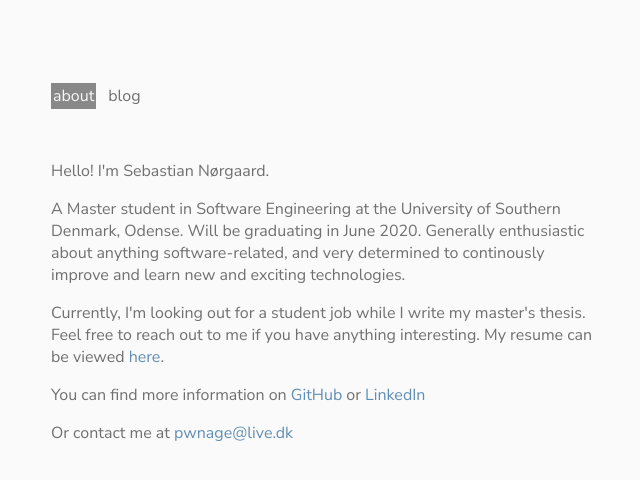
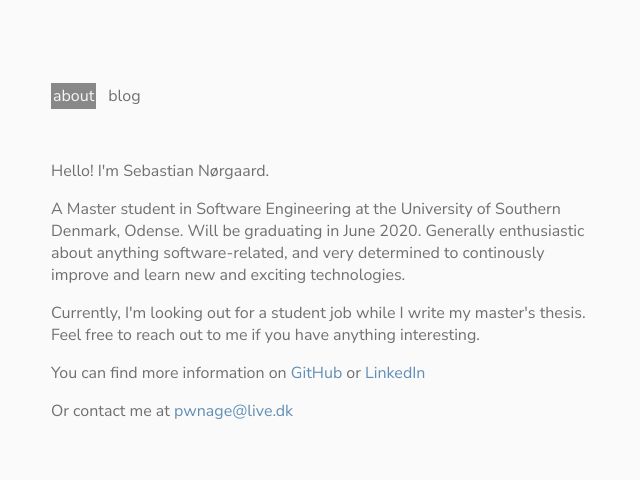
Before and after one commit to siigdev/siigdev.github.io, a Gatsby site: page / in a window 1280 px wide. Shown: the whole page, without its empty margins (314-954 px from the left). Built offline with nearby package versions, Linux system fonts and the light colour scheme; Gatsby itself is replaced by a stand-in of ours.

Commit message:
Remove cv; update search index file

```diff
--- a/gatsby-config.js
+++ b/gatsby-config.js
@@ -49,8 +49,8 @@ module.exports = {
             date: node => node.frontmatter.date
           },
         },
+        filename: 'search_index.json',
       },
-    }
     },
     {
       resolve: `gatsby-source-filesystem`,
--- a/src/pages/index.js
+++ b/src/pages/index.js
@@ -10,7 +10,7 @@ const IndexPage = () => (
     <p>A Master student in Software Engineering at the University of Southern Denmark, Odense.
       Will be graduating in June 2020. Generally enthusiastic about anything software-related,
       and very determined to continously improve and learn new and exciting technologies.</p>
-    <p>Currently, I'm looking out for a student job while I write my master's thesis. Feel free to reach out to me if you have anything interesting. My resume can be viewed <a href="../static/CV.pdf">here</a>. </p>
+    <p>Currently, I'm looking out for a student job while I write my master's thesis. Feel free to reach out to me if you have anything interesting. </p>
     <p>You can find more information on <a href="https://github.com/siigdev">GitHub</a> or <a href="https://linkedin.com/in/sebastiannoergaard">LinkedIn</a></p>
     <p>Or contact me at <a href="mailto:pwnage@live.dk">pwnage@live.dk</a></p>
     <p></p>
```
